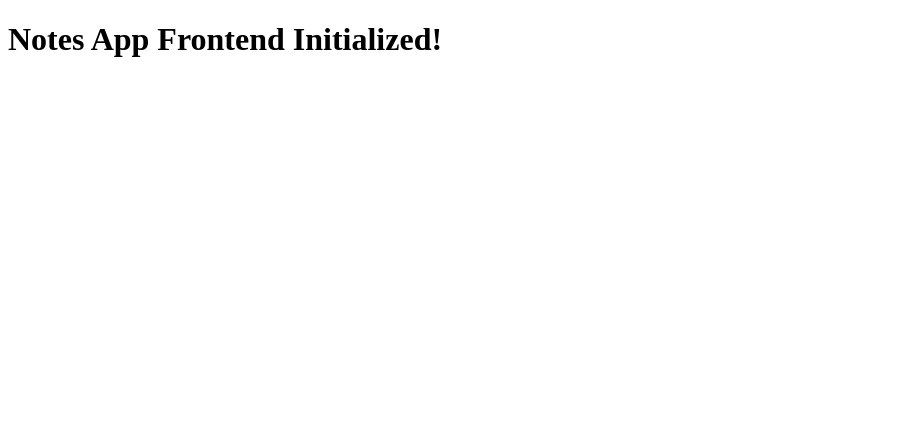
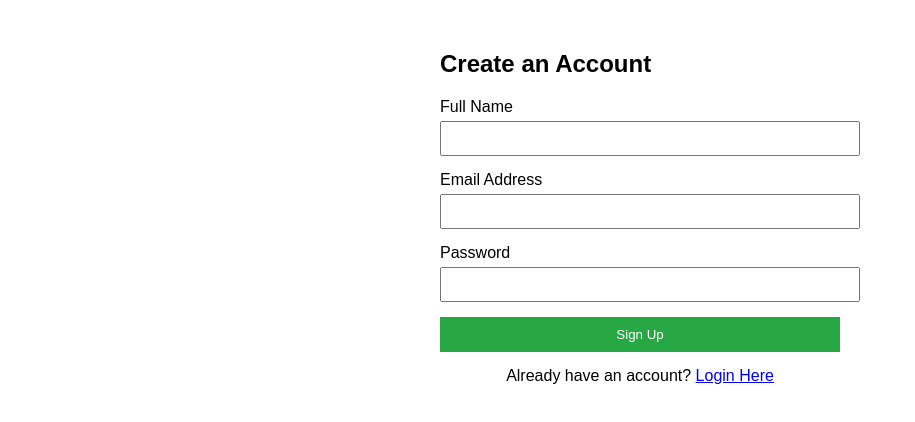
Before and after one commit to 10pshine-cohort-9/cohort-9-mern-16167-raja, a React (Vite) app in the folder frontend/: page /register in a window 1280 px wide. Shown: the top 422 px of the page, without its empty margins (0-915 px from the left). Built offline with nearby package versions, Linux system fonts and the light colour scheme.

Commit message:
feat(frontend): implement authentication ui and protected routing

```diff
--- a/frontend/package.json
+++ b/frontend/package.json
@@ -11,8 +11,10 @@
     "typecheck": "tsc --noEmit"
   },
   "dependencies": {
+    "axios": "^1.19.0",
     "react": "^19.2.8",
-    "react-dom": "^19.2.8"
+    "react-dom": "^19.2.8",
+    "react-router-dom": "^7.18.2"
   },
   "devDependencies": {
     "@eslint/js": "^10.0.1",
--- a/frontend/src/App.tsx
+++ b/frontend/src/App.tsx
@@ -1,20 +1,37 @@
-/**
- * Interface defining the properties for the App component.
- */
+import React from 'react';
+import { BrowserRouter as Router, Routes, Route, Navigate } from 'react-router-dom';
+import Login from './pages/Login';
+import Register from './pages/Register';
+import Dashboard from './pages/Dashboard';
+import ProtectedRoute from './components/ProtectedRoute';
+
 interface AppProps {}
 
 /**
  * Main Application Component.
- * Serves as the root of the frontend user interface.
- *
- * @param {AppProps} props - The component properties.
- * @returns {JSX.Element} The rendered React component.
+ * Implements React Router for client-side navigation.
  */
 function App(props: AppProps) {
   return (
-    <div>
-      <h1>Notes App Frontend Initialized!</h1>
-    </div>
+    <Router>
+      <Routes>
+        <Route path="/" element={<Navigate to="/login" replace />} />
+
+        {/* Public Routes */}
+        <Route path="/login" element={<Login />} />
+        <Route path="/register" element={<Register />} />
+
+        {/* Protected Routes */}
+        <Route
+          path="/dashboard"
+          element={
+            <ProtectedRoute>
+              <Dashboard />
+            </ProtectedRoute>
+          }
+        />
+      </Routes>
+    </Router>
   );
 }
 
--- /dev/null
+++ b/frontend/src/components/ProtectedRoute.tsx
@@ -0,0 +1,24 @@
+import React, { ReactNode } from 'react';
+import { Navigate } from 'react-router-dom';
+
+interface ProtectedRouteProps {
+  children: ReactNode;
+}
+
+/**
+ * A wrapper component that checks for authentication.
+ * If the user is not logged in, they are redirected to the login page.
+ */
+const ProtectedRoute = ({ children }: ProtectedRouteProps) => {
+  const userInfo = localStorage.getItem('userInfo');
+
+  if (!userInfo) {
+    // No token found? Kick them back to login.
+    return <Navigate to="/login" replace />;
+  }
+
+  // If token exists, let them through!
+  return children;
+};
+
+export default ProtectedRoute;
--- /dev/null
+++ b/frontend/src/pages/Dashboard.tsx
@@ -0,0 +1,32 @@
+import React from 'react';
+import { useNavigate } from 'react-router-dom';
+
+/**
+ * Dashboard Page Component
+ */
+const Dashboard = () => {
+  const navigate = useNavigate();
+
+  const handleLogout = () => {
+    // 1. Remove the user data from browser storage
+    localStorage.removeItem('userInfo');
+    // 2. Redirect back to login
+    navigate('/login');
+  };
+
+  return (
+    <div style={{ padding: '20px', fontFamily: 'sans-serif' }}>
+      <h2>My Notes Dashboard</h2>
+      <p>Protected notes will be displayed here.</p>
+
+      <button
+        onClick={handleLogout}
+        style={{ marginTop: '20px', padding: '10px 15px', backgroundColor: '#dc3545', color: 'white', border: 'none', cursor: 'pointer' }}
+      >
+        Logout
+      </button>
+    </div>
+  );
+};
+
+export default Dashboard;
--- /dev/null
+++ b/frontend/src/pages/Login.tsx
@@ -0,0 +1,73 @@
+import { useState } from 'react';
+import { useNavigate } from 'react-router-dom';
+import axios from 'axios';
+
+/**
+ * Login Page Component
+ */
+const Login = () => {
+  const [email, setEmail] = useState('');
+  const [password, setPassword] = useState('');
+  const [error, setError] = useState('');
+
+  const navigate = useNavigate();
+
+  const submitHandler = async (e: React.FormEvent) => {
+    e.preventDefault();
+    setError(''); // Clear previous errors
+
+    try {
+      // The proxy in vite.config.js automatically routes this to http://localhost:5000/api/auth/login
+      const { data } = await axios.post('/api/auth/login', {
+        email,
+        password,
+      });
+
+      // Save the JWT token and user info to LocalStorage
+      localStorage.setItem('userInfo', JSON.stringify(data));
+
+      // Redirect to the dashboard
+      navigate('/dashboard');
+    } catch (err: any) {
+      setError(err.response?.data?.message || 'Invalid email or password');
+    }
+  };
+
+  return (
+    <div style={{ maxWidth: '400px', margin: '50px auto', fontFamily: 'sans-serif' }}>
+      <h2>Login to Notes App</h2>
+
+      {error && <div style={{ color: 'red', marginBottom: '10px' }}>{error}</div>}
+
+      <form onSubmit={submitHandler} style={{ display: 'flex', flexDirection: 'column', gap: '15px' }}>
+        <div>
+          <label style={{ display: 'block', marginBottom: '5px' }}>Email Address</label>
+          <input
+            type="email"
+            value={email}
+            onChange={(e) => setEmail(e.target.value)}
+            required
+            style={{ width: '100%', padding: '8px' }}
+          />
+        </div>
+
+        <div>
+          <label style={{ display: 'block', marginBottom: '5px' }}>Password</label>
+          <input
+            type="password"
+            value={password}
+            onChange={(e) => setPassword(e.target.value)}
+            required
+            style={{ width: '100%', padding: '8px' }}
+          />
+        </div>
+
+        <button type="submit" style={{ padding: '10px', backgroundColor: '#007bff', color: 'white', border: 'none', cursor: 'pointer' }}>
+          Sign In
+        </button>
+      </form>
+    </div>
+  );
+};
+
+export default Login;
--- /dev/null
+++ b/frontend/src/pages/Register.tsx
@@ -0,0 +1,90 @@
+import React, { useState } from 'react';
+import { useNavigate, Link } from 'react-router-dom';
+import axios from 'axios';
+
+/**
+ * Register Page Component
+ */
+const Register = () => {
+  const [name, setName] = useState('');
+  const [email, setEmail] = useState('');
+  const [password, setPassword] = useState('');
+  const [error, setError] = useState('');
+
+  const navigate = useNavigate();
+
+  const submitHandler = async (e: React.FormEvent) => {
+    e.preventDefault();
+    setError('');
+
+    try {
+      // Hit the register endpoint
+      const { data } = await axios.post('/api/auth/register', {
+        name,
+        email,
+        password,
+      });
+
+      // Save the JWT token and user info to LocalStorage
+      localStorage.setItem('userInfo', JSON.stringify(data));
+
+      // Redirect to the dashboard
+      navigate('/dashboard');
+    } catch (err: any) {
+      setError(err.response?.data?.message || 'Error occurred during registration');
+    }
+  };
+
+  return (
+    <div style={{ maxWidth: '400px', margin: '50px auto', fontFamily: 'sans-serif' }}>
+      <h2>Create an Account</h2>
+
+      {error && <div style={{ color: 'red', marginBottom: '10px' }}>{error}</div>}
+
+      <form onSubmit={submitHandler} style={{ display: 'flex', flexDirection: 'column', gap: '15px' }}>
+        <div>
+          <label style={{ display: 'block', marginBottom: '5px' }}>Full Name</label>
+          <input
+            type="text"
+            value={name}
+            onChange={(e) => setName(e.target.value)}
+            required
+            style={{ width: '100%', padding: '8px' }}
+          />
+        </div>
+
+        <div>
+          <label style={{ display: 'block', marginBottom: '5px' }}>Email Address</label>
+          <input
+            type="email"
+            value={email}
+            onChange={(e) => setEmail(e.target.value)}
+            required
+            style={{ width: '100%', padding: '8px' }}
+          />
+        </div>
+
+        <div>
+          <label style={{ display: 'block', marginBottom: '5px' }}>Password</label>
+          <input
+            type="password"
+            value={password}
+            onChange={(e) => setPassword(e.target.value)}
+            required
+            style={{ width: '100%', padding: '8px' }}
+          />
+        </div>
+
+        <button type="submit" style={{ padding: '10px', backgroundColor: '#28a745', color: 'white', border: 'none', cursor: 'pointer' }}>
+          Sign Up
+        </button>
+      </form>
+
+      <div style={{ marginTop: '15px', textAlign: 'center' }}>
+        Already have an account? <Link to="/login">Login Here</Link>
+      </div>
+    </div>
+  );
+};
+
+export default Register;
```
Also changed, not shown: 2 other files (tests, documents, lock files or other folders).
